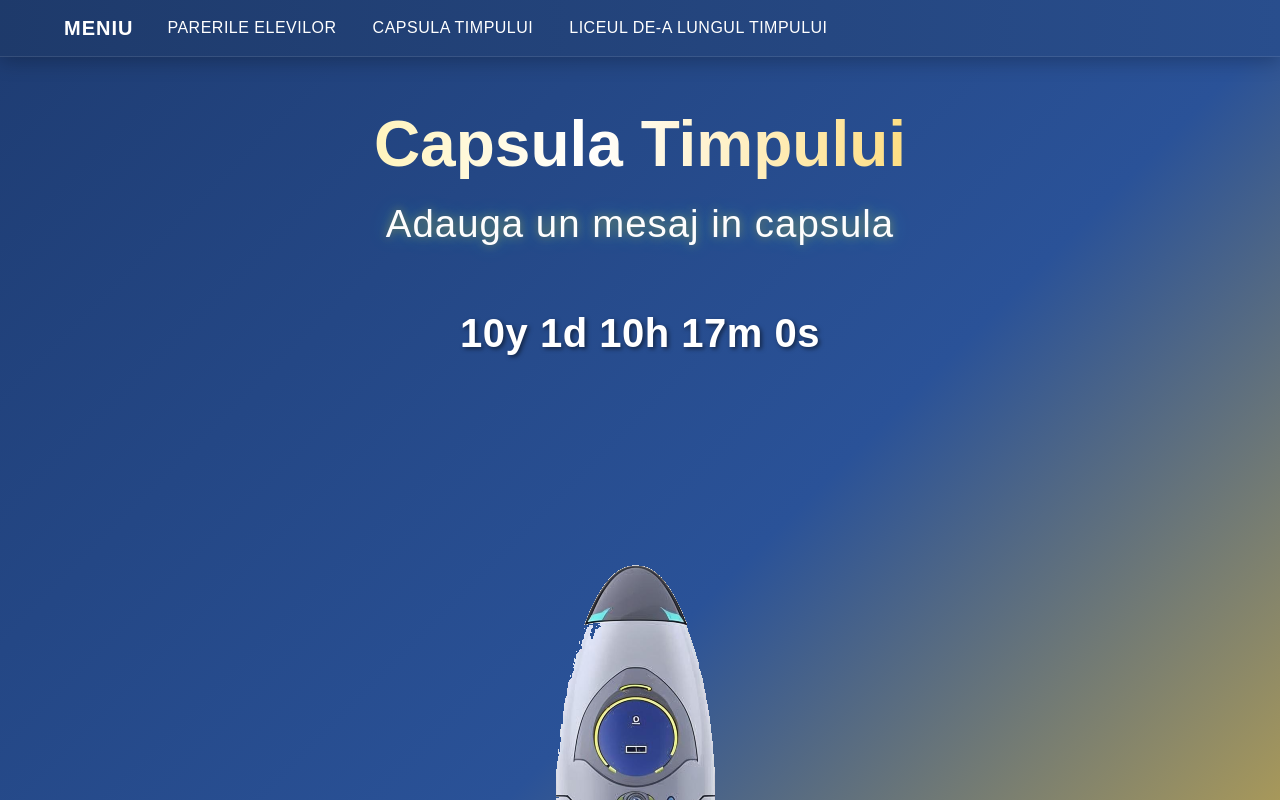
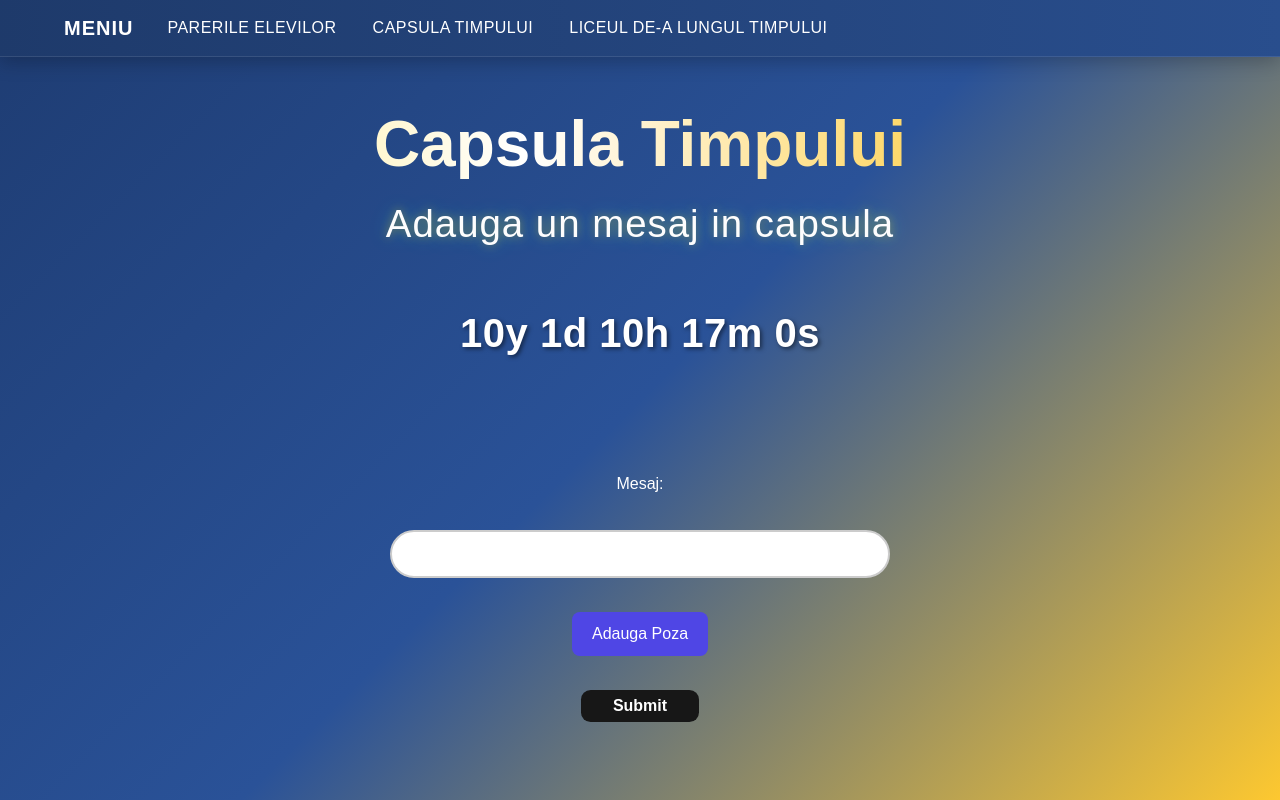
Before and after one commit to FaneSpoitoru/odobescu-in-viitor, a React (Vite) app: page /capsula-timpului in a window 1280 px wide. Shown: the top 800 px of the page. Built offline with nearby package versions, Linux system fonts and the light colour scheme.

Commit message:
Putin css si reparat baza

```diff
--- a/src/componente/formular.jsx
+++ b/src/componente/formular.jsx
@@ -1,7 +1,8 @@
 import React from "react";
-//import { db2, storage2 } from "../folos/firebase.js";
+import { db2, storage2 } from "../folos/firebase.js";
 import { collection, addDoc } from "firebase/firestore";
 import { ref, uploadBytes, getDownloadURL } from "firebase/storage"; // 👈
+import '../components_css/formularCapsula.css';
 
 function Formular() {
   const handleSubmit = async (e) => {
@@ -44,22 +45,31 @@ function Formular() {
       document.getElementById("msj").value = "";
       document.getElementById("poze").value = "";
     } catch (err) {
-      console.error("Eroare la trimitere:", err);
-      alert("Eroare la trimitere!");
+      if(poze.type !== "image/png" && poze.type !== "image/jpg" && poze.type !== "image/jpeg") {
+        alert("Tipul fișierului nu este valid. Vă rugăm să încărcați o imagine PNG, JPG sau JPEG.");
+        return;
+      }
+      else console.error("Eroare la trimitere: ", err);
     }
   };
 
   return (
     <div>
-      <form className="artist-request-form">
-        <label htmlFor="msj" className="label-name">Mesaj:</label><br />
+      <form className="capsula-form">
+        <label htmlFor="msj" className="label-name" id="label-msj">Mesaj:</label><br />
         <input type="text" id="msj" name="msj" className="input-field" /><br />
 
-        <label htmlFor="poze" className="label-name">Poza:</label><br />
-        <input type="file" id="poze" name="poze" className="input-field" /><br />
+        <label htmlFor="poze" className="label-name" id="label-poze">Adauga Poza<input type="file" id="poze" name="poze" className="input-field" /></label><br />
 
-        <button type="button" className="submit-button-form" onClick={handleSubmit}>
-          Trimite Cererea
+
+        <button type="button" className="submit-button-form" id="form-send" onClick={handleSubmit}>
+          <span className="circle1"></span>
+    <span className="circle2"></span>
+    <span className="circle3"></span>
+    <span className="circle4"></span>
+    <span className="circle5"></span>
+    <span className="text">Submit</span>
+
         </button>
       </form>
     </div>
--- /dev/null
+++ b/src/components_css/formularCapsula.css
@@ -0,0 +1,115 @@
+.capsula-form {
+  position: relative;
+  width: 500px;
+  height: 100px;
+  margin: 50px auto;
+  cursor: pointer;
+  display: flex;
+  align-items: center;
+  justify-content: center;
+  display: flex;
+  flex-direction: column;
+  gap: 5px;
+  margin-top: 150px;
+
+
+
+
+}
+
+.input-field {
+  width: 100%;
+  padding: 10px;
+  border: 2px solid #ccc;
+  border-radius: 30px;
+  font-size: 16px;
+
+}
+
+#poze{
+    border: none;
+    align-items: center;
+    padding-left: 125px;
+    display: none;
+    position: absolute;
+}
+
+#label-poze{
+    background: #4f46e5;
+    color: white;
+    padding: 10px 20px;
+    border-radius: 8px;
+    cursor: pointer;
+    font-family: "Poppins", sans-serif;
+    transition: 0.2s;
+}
+
+
+/* From Uiverse.io by KINGFRESS */
+button {
+  font-family: Arial, Helvetica, sans-serif;
+  font-weight: bold;
+  color: white;
+  background-color: #171717;
+  padding: 1em 2em;
+  border: none;
+  border-radius: .6rem;
+  position: relative;
+  cursor: pointer;
+  overflow: hidden;
+}
+
+button span:not(:nth-child(6)) {
+  position: absolute;
+  left: 50%;
+  top: 50%;
+  transform: translate(-50%, -50%);
+  height: 30px;
+  width: 30px;
+  background-color: #0c66ed;
+  border-radius: 50%;
+  transition: .6s ease;
+}
+
+button span:nth-child(6) {
+  position: relative;
+}
+
+button span:nth-child(1) {
+  transform: translate(-3.3em, -4em);
+}
+
+button span:nth-child(2) {
+  transform: translate(-6em, 1.3em);
+}
+
+button span:nth-child(3) {
+  transform: translate(-.2em, 1.8em);
+}
+
+button span:nth-child(4) {
+  transform: translate(3.5em, 1.4em);
+}
+
+button span:nth-child(5) {
+  transform: translate(3.5em, -3.8em);
+}
+
+button:hover span:not(:nth-child(6)) {
+  transform: translate(-50%, -50%) scale(4);
+  transition: 1.5s ease;
+}
+  .submit-button-form {
+  display: flex;
+  align-items: center;
+  justify-content: center;
+}
+
+
+#label-masaj{
+    font-family: "Poppins", sans-serif;
+    font-weight: 500;
+    font-size: 18px;
+    color: #333;
+
+}
--- a/src/folos/firebase.js
+++ b/src/folos/firebase.js
@@ -1,5 +1,7 @@
 import { initializeApp } from "firebase/app";
+import { getAnalytics } from "firebase/analytics";
 import { getFirestore } from "firebase/firestore";
+import { getStorage } from "firebase/storage";
 
 const firebaseConfig = {
   apiKey: import.meta.env.VITE_FIREBASE_API_KEY,
@@ -7,8 +9,30 @@ const firebaseConfig = {
   projectId: import.meta.env.VITE_FIREBASE_PROJECT_ID,
   storageBucket: import.meta.env.VITE_FIREBASE_STORAGE_BUCKET,
   messagingSenderId: import.meta.env.VITE_FIREBASE_MESSAGING_SENDER_ID,
-  appId: import.meta.env.VITE_FIREBASE_APP_ID
+  appId: import.meta.env.VITE_FIREBASE_APP_ID,
+  measurementId: import.meta.env.VITE_FIREBASE_MEASUREMENT_ID
 };
 
+const firebaseConfig2 = {
+  apiKey: import.meta.env.VITE_FIREBASE_API_KEY_2,
+  authDomain: import.meta.env.VITE_FIREBASE_AUTH_DOMAIN_2,
+  databaseURL: import.meta.env.VITE_FIREBASE_DATABASE_URL_2,
+  projectId: import.meta.env.VITE_FIREBASE_PROJECT_ID_2,
+  storageBucket: import.meta.env.VITE_FIREBASE_STORAGE_BUCKET_2,
+  messagingSenderId: import.meta.env.VITE_FIREBASE_MESSAGING_SENDER_ID_2,
+  appId: import.meta.env.VITE_FIREBASE_APP_ID_2,
+  measurementId: import.meta.env.VITE_FIREBASE_MEASUREMENT_ID_2
+};
+
+// ✅ Initialize ambele aplicații
 const app = initializeApp(firebaseConfig);
-export const db = getFirestore(app);
+const analytics = getAnalytics(app);
+const db = getFirestore(app); // prima baza de date
+
+const app2 = initializeApp(firebaseConfig2, "secondApp");
+const analytics2 = getAnalytics(app2);
+const db2 = getFirestore(app2); // a doua baza de date
+const storage2 = getStorage(app2); // a doua zona de stocare
+
+// ✅ Export tot ce ai nevoie
+export { app, analytics, db, app2, analytics2, db2, storage2 };
--- a/src/pages/capsula_timpului.jsx
+++ b/src/pages/capsula_timpului.jsx
@@ -15,8 +15,10 @@ const CapsulaTimpului = () => {
       <h2>Adauga un mesaj in capsula</h2>
 
       <Capsula />
-      <img src="./public/capsula.png" alt="capsula"   />
+
       <Formular />
+
+      <img src="capsula.png" alt="" />
 
 
     </div>
--- a/src/pages_css/capsula_timpului.css
+++ b/src/pages_css/capsula_timpului.css
@@ -2,6 +2,11 @@ body {
   background: linear-gradient(135deg, #1E3C72, #2A5298, #FDC830);
   color: white;
     font-family: 'Poppins', sans-serif;
+    align-items: center;
+    background-size: contain;
+    background-repeat: no-repeat;
+    background-attachment: fixed;
+    background-position: center;
 }
 
 h1 {
```
